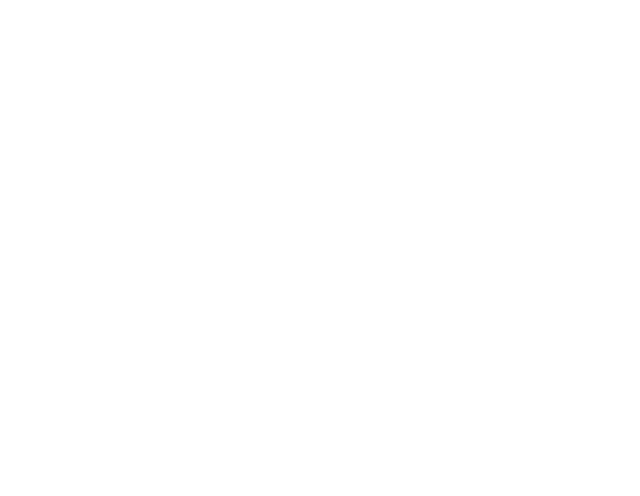
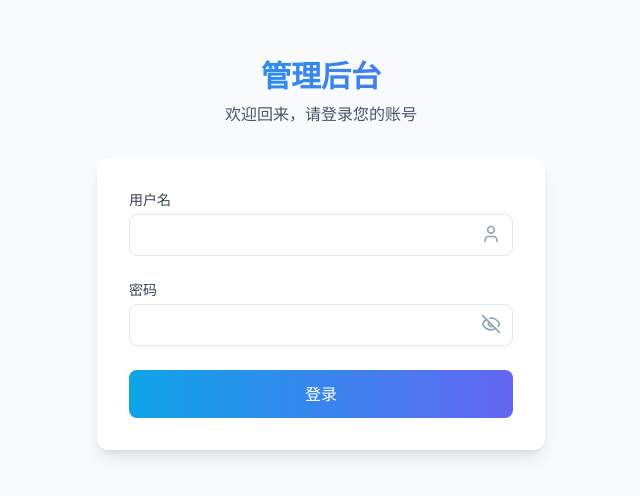
Before and after one commit to zerokkcoder/indev-scaffolding, a Vue app in the folder views/admin/: page /#/login in a window 1280 px wide. Before the commit this address led to /login. Shown: the part 146-642 px from the top of the page, without its empty margins (319-959 px from the left). Built offline with nearby package versions, Linux system fonts and the light colour scheme.

Commit message:
修改登录及添加404

```diff
--- /dev/null
+++ b/views/admin/src/views/error/404.vue
@@ -0,0 +1,50 @@
+<template>
+  <div class="min-h-screen bg-gradient-to-b from-slate-50 to-slate-100/50 flex items-center justify-center p-4">
+    <div class="max-w-2xl w-full text-center">
+      <!-- 404 数字动画 -->
+      <div class="relative">
+        <h1 class="text-[180px] font-bold text-slate-900/5">404</h1>
+        <div class="absolute inset-0 flex items-center justify-center">
+          <h2 class="text-8xl font-bold bg-clip-text text-transparent bg-gradient-to-r from-sky-500 to-indigo-500 animate-pulse">
+            404
+          </h2>
+        </div>
+      </div>
+
+      <!-- 错误信息 -->
+      <div class="mt-8 space-y-4">
+        <h3 class="text-2xl font-semibold text-slate-900">页面未找到</h3>
+        <p class="text-slate-600 max-w-md mx-auto">
+          抱歉，您访问的页面不存在或已被移除。请检查 URL 是否正确，或返回首页继续浏览。
+        </p>
+      </div>
+
+      <!-- 按钮组 -->
+      <div class="mt-12 flex items-center justify-center gap-4">
+        <router-link
+          to="/"
+          class="px-6 py-3 bg-gradient-to-r from-sky-500 to-indigo-500 text-white rounded-lg hover:from-sky-600 hover:to-indigo-600 focus:outline-none focus:ring-2 focus:ring-sky-500 focus:ring-offset-2 transition-all duration-300 shadow-lg hover:shadow-xl"
+        >
+          返回首页
+        </router-link>
+        <button
+          @click="$router.go(-1)"
+          class="px-6 py-3 border border-slate-200 text-slate-700 rounded-lg hover:bg-slate-50 focus:outline-none focus:ring-2 focus:ring-slate-500 focus:ring-offset-2 transition-all duration-300"
+        >
+          返回上一页
+        </button>
+      </div>
+
+      <!-- 装饰元素 -->
+      <div class="mt-16 flex items-center justify-center gap-8 text-slate-400">
+        <FileSearch class="w-16 h-16 animate-bounce" />
+        <AlertCircle class="w-12 h-12 animate-pulse" />
+        <FileQuestion class="w-16 h-16 animate-bounce" />
+      </div>
+    </div>
+  </div>
+</template>
+
+<script setup lang="ts">
+import { FileSearch, AlertCircle, FileQuestion } from 'lucide-vue-next'
+</script>
--- a/views/admin/src/views/login/index.vue
+++ b/views/admin/src/views/login/index.vue
@@ -1,114 +1,128 @@
 <template>
-  <div class="flex min-h-screen items-center justify-center bg-gray-100">
-    <Card class="w-full max-w-md">
-      <form @submit.prevent="handleSubmit" class="space-y-6 p-6">
-        <div class="text-center">
-          <h1 class="text-2xl font-bold">管理员登录</h1>
-          <p class="mt-2 text-sm text-gray-600">请登录以继续</p>
-        </div>
+  <div class="min-h-screen bg-gradient-to-b from-slate-50 to-slate-100/50 flex items-center justify-center p-4">
+    <div class="max-w-md w-full">
+      <!-- Logo -->
+      <div class="text-center mb-8">
+        <h1 class="text-3xl font-bold bg-clip-text text-transparent bg-gradient-to-r from-sky-500 to-indigo-500">
+          管理后台
+        </h1>
+        <p class="mt-2 text-slate-600">欢迎回来，请登录您的账号</p>
+      </div>
 
-        <div class="space-y-4">
-          <div class="space-y-2">
-            <label class="text-sm font-medium" for="username">用户名</label>
-            <Input
-              id="username"
-              v-model="formData.username"
-              :variant="errors.username ? 'error' : 'default'"
-              placeholder="请输入用户名"
-              type="text"
-            />
-            <p v-if="errors.username" class="text-sm text-red-500">{{ errors.username }}</p>
+      <!-- 登录表单 -->
+      <div class="bg-white p-8 rounded-xl shadow-lg">
+        <form @submit.prevent="handleLogin" class="space-y-6">
+          <!-- 用户名 -->
+          <div>
+            <label for="username" class="block text-sm font-medium text-slate-700 mb-1">用户名</label>
+            <div class="relative">
+              <input
+                id="username"
+                v-model="form.username"
+                type="text"
+                required
+                class="w-full px-4 py-2 border border-slate-200 rounded-lg focus:outline-none focus:ring-2 focus:ring-sky-500 focus:border-transparent"
+                :class="{ 'border-red-300': errors.username }"
+              />
+              <User class="absolute right-3 top-2.5 h-5 w-5 text-slate-400" />
+            </div>
+            <p v-if="errors.username" class="mt-1 text-sm text-red-500">{{ errors.username }}</p>
           </div>
 
-          <div class="space-y-2">
-            <label class="text-sm font-medium" for="password">密码</label>
-            <Input
-              id="password"
-              v-model="formData.password"
-              type="password"
-              :variant="errors.password ? 'error' : 'default'"
-              placeholder="请输入密码"
-            />
-            <p v-if="errors.password" class="text-sm text-red-500">{{ errors.password }}</p>
+          <!-- 密码 -->
+          <div>
+            <label for="password" class="block text-sm font-medium text-slate-700 mb-1">密码</label>
+            <div class="relative">
+              <input
+                id="password"
+                v-model="form.password"
+                :type="showPassword ? 'text' : 'password'"
+                required
+                class="w-full px-4 py-2 border border-slate-200 rounded-lg focus:outline-none focus:ring-2 focus:ring-sky-500 focus:border-transparent"
+                :class="{ 'border-red-300': errors.password }"
+              />
+              <button
+                type="button"
+                @click="showPassword = !showPassword"
+                class="absolute right-3 top-2.5 text-slate-400 hover:text-slate-600"
+              >
+                <Eye v-if="showPassword" class="h-5 w-5" />
+                <EyeOff v-else class="h-5 w-5" />
+              </button>
+            </div>
+            <p v-if="errors.password" class="mt-1 text-sm text-red-500">{{ errors.password }}</p>
           </div>
-        </div>
 
-        <Button type="submit" class="w-full" :disabled="isLoading">
-          {{ isLoading ? '登录中...' : '登录' }}
-        </Button>
+          <!-- 登录按钮 -->
+          <button
+            type="submit"
+            class="w-full py-3 bg-gradient-to-r from-sky-500 to-indigo-500 text-white rounded-lg hover:from-sky-600 hover:to-indigo-600 focus:outline-none focus:ring-2 focus:ring-sky-500 focus:ring-offset-2 transition-all duration-300"
+            :disabled="loading"
+          >
+            <div class="flex items-center justify-center">
+              <Loader2 v-if="loading" class="animate-spin -ml-1 mr-2 h-5 w-5" />
+              <span>{{ loading ? '登录中...' : '登录' }}</span>
+            </div>
+          </button>
 
-        <p v-if="loginError" class="text-center text-sm text-red-500">{{ loginError }}</p>
-      </form>
-    </Card>
+          <!-- 错误提示 -->
+          <p v-if="loginError" class="text-center text-sm text-red-500">{{ loginError }}</p>
+        </form>
+      </div>
+    </div>
   </div>
 </template>
 
 <script setup lang="ts">
-import { ref, watch } from 'vue'
+import { ref, reactive } from 'vue'
 import { useRouter } from 'vue-router'
-import { useUserStore } from '../../stores/user'
-import Card from '../../components/ui/card.vue'
-import Button from '../../components/ui/button.vue'
-import Input from '../../components/ui/input.vue'
+import { User, Eye, EyeOff, Loader2 } from 'lucide-vue-next'
+import { useUserStore } from '@/stores/user'
 
 const router = useRouter()
 const userStore = useUserStore()
+const loading = ref(false)
+const showPassword = ref(false)
+const loginError = ref('')
 
-const formData = ref({
+const form = reactive({
   username: '',
   password: ''
 })
 
-const errors = ref({
+const errors = reactive({
   username: '',
   password: ''
 })
 
-const isLoading = ref(false)
-const loginError = ref('')
-
-// 当用户输入时清除对应的错误信息
-watch(() => formData.value.username, () => {
-  errors.value.username = ''
-})
-
-watch(() => formData.value.password, () => {
-  errors.value.password = ''
-})
-
-const validateForm = () => {
-  let isValid = true
-  errors.value.username = ''
-  errors.value.password = ''
-
-  if (!formData.value.username.trim()) {
-    errors.value.username = '请输入用户名'
-    isValid = false
-  }
-
-  if (!formData.value.password.trim()) {
-    errors.value.password = '请输入密码'
-    isValid = false
-  }
-
-  return isValid
-}
-
-const handleSubmit = async () => {
+const handleLogin = async () => {
+  // 重置错误
+  errors.username = ''
+  errors.password = ''
   loginError.value = ''
 
-  if (!validateForm()) {
+  // 表单验证
+  if (!form.username) {
+    errors.username = '请输入用户名'
+    return
+  }
+  if (!form.password) {
+    errors.password = '请输入密码'
     return
   }
 
   try {
-    isLoading.value = true
-    await userStore.login(formData.value.username.trim(), formData.value.password.trim())
-    router.push('/dashboard')
+    loading.value = true
+    // 调用 store 的登录方法
+    await userStore.login(form.username, form.password)
+
+    // 登录成功后跳转到首页
+    router.push('/')
   } catch (error: any) {
-    loginError.value = error.message || '登录失败'
+    loginError.value = error?.response?.data?.message || '登录失败，请重试'
+    console.error('Login failed:', error)
   } finally {
-    isLoading.value = false
+    loading.value = false
   }
 }
 </script>
```
Also changed, not shown: views/admin/src/router/index.ts (+84 -20 lines).
